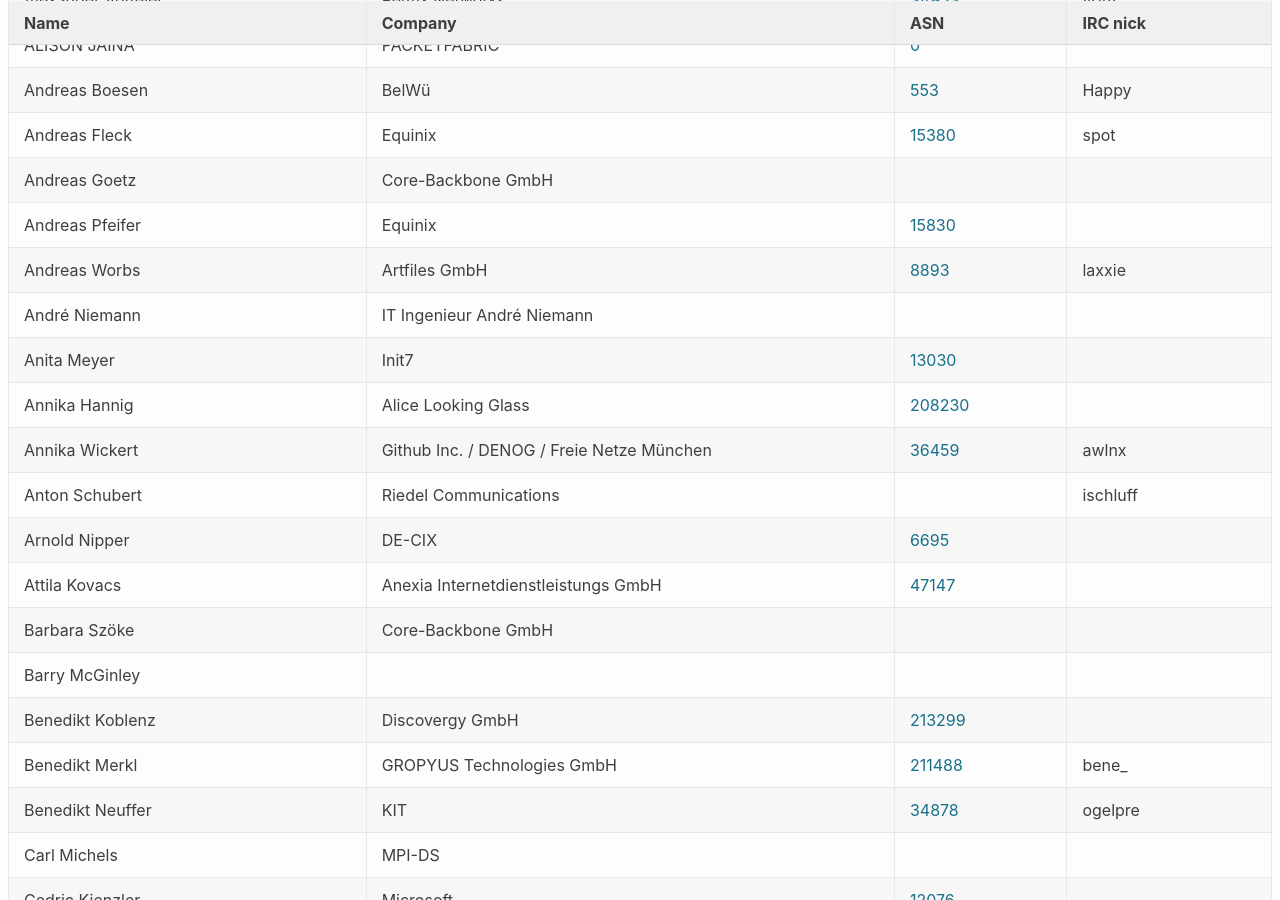
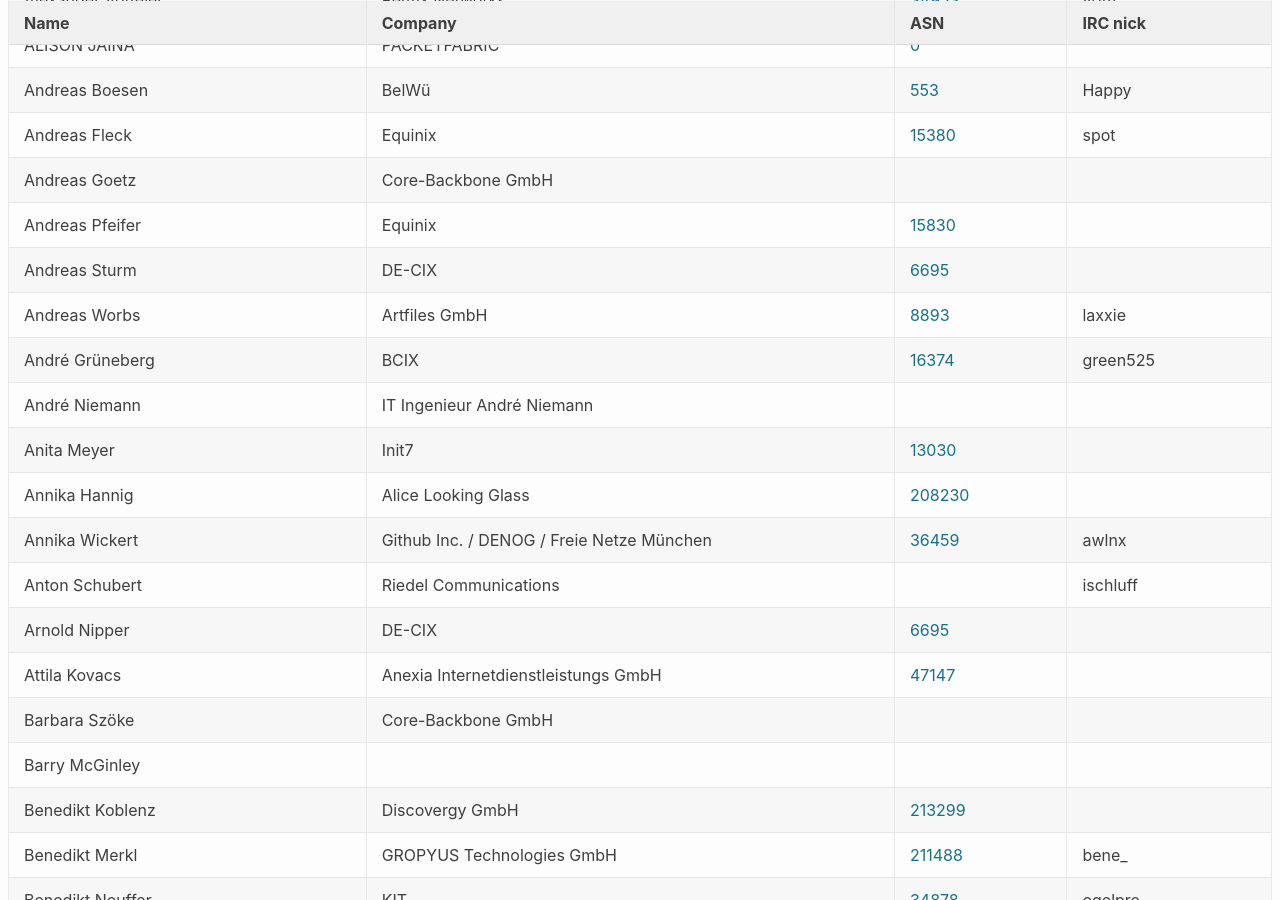
Before and after one commit to denog/pretix-attendeelist, a Jekyll site: the page built from denog14/index.md, in a window 1280 px wide and 900 px high, scrolled down 694 px. Built offline with Jekyll 4.4.1, drawn with Linux system fonts in a browser that asks for light colours; some of the changed text lies outside the part shown.

Commit message:
Latest data: Fri Nov 11 09:10:37 UTC 2022

```diff
--- a/_data/attendees_denog14_onsite.json
+++ b/_data/attendees_denog14_onsite.json
@@ -102,12 +102,24 @@
     "asn": "15830"
   },
   {
+    "name": "Andreas Sturm",
+    "company": "DE-CIX",
+    "irc": null,
+    "asn": "6695"
+  },
+  {
     "name": "Andreas Worbs",
     "company": "Artfiles GmbH",
     "irc": "laxxie",
     "asn": "8893"
   },
   {
+    "name": "André Grüneberg",
+    "company": "BCIX",
+    "irc": "green525",
+    "asn": "16374"
+  },
+  {
     "name": "André Niemann",
     "company": "IT Ingenieur André Niemann",
     "irc": null,
@@ -1384,6 +1396,18 @@
     "company": "BelWü",
     "irc": "harald",
     "asn": "553"
+  },
+  {
+    "name": "Robert Leichssenring",
+    "company": null,
+    "irc": null,
+    "asn": "6695"
+  },
+  {
+    "name": "Robert Leichssenring",
+    "company": "DE-CIX",
+    "irc": null,
+    "asn": "6695"
   },
   {
     "name": "Robert Remenyi",
```
